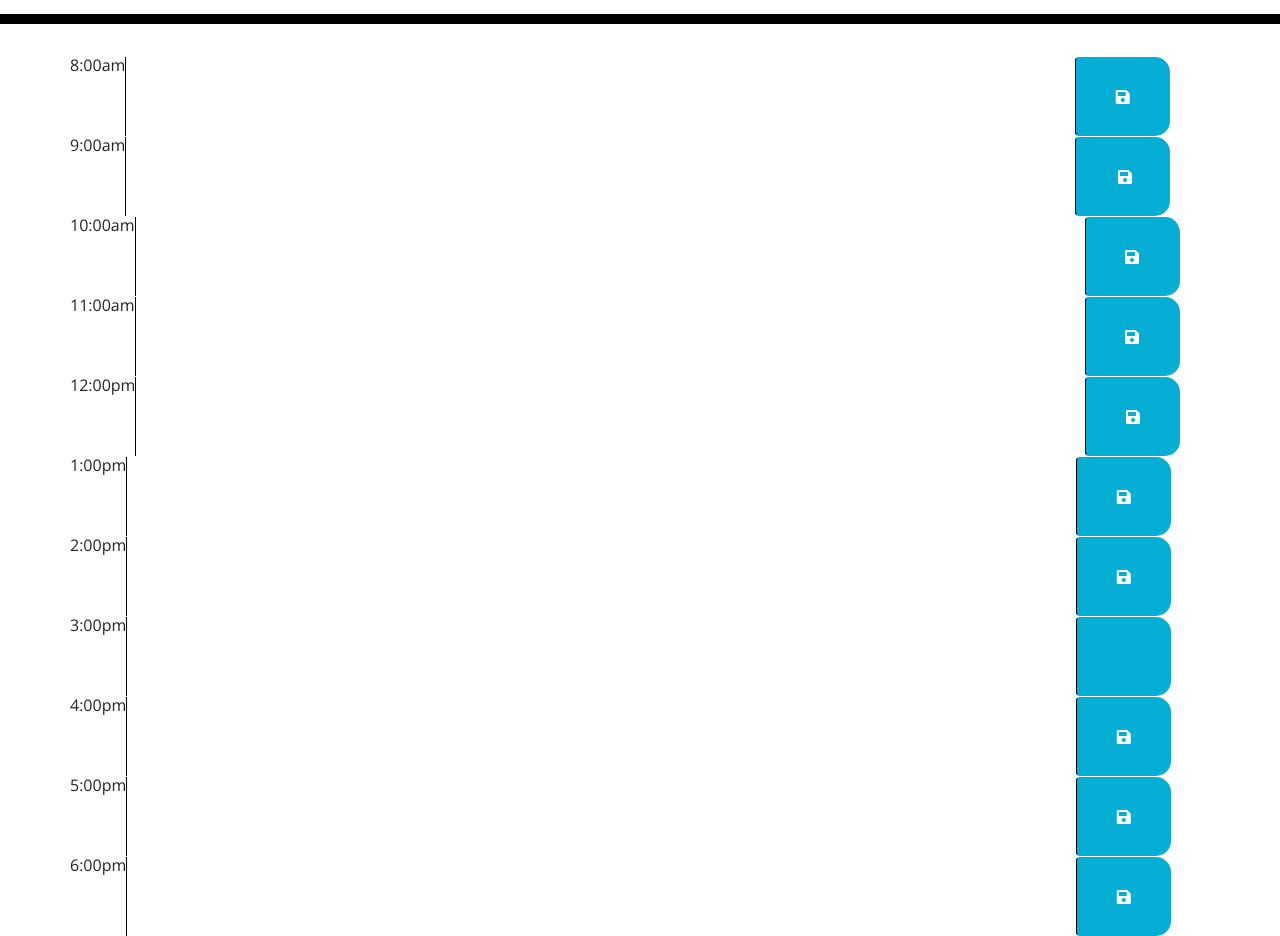
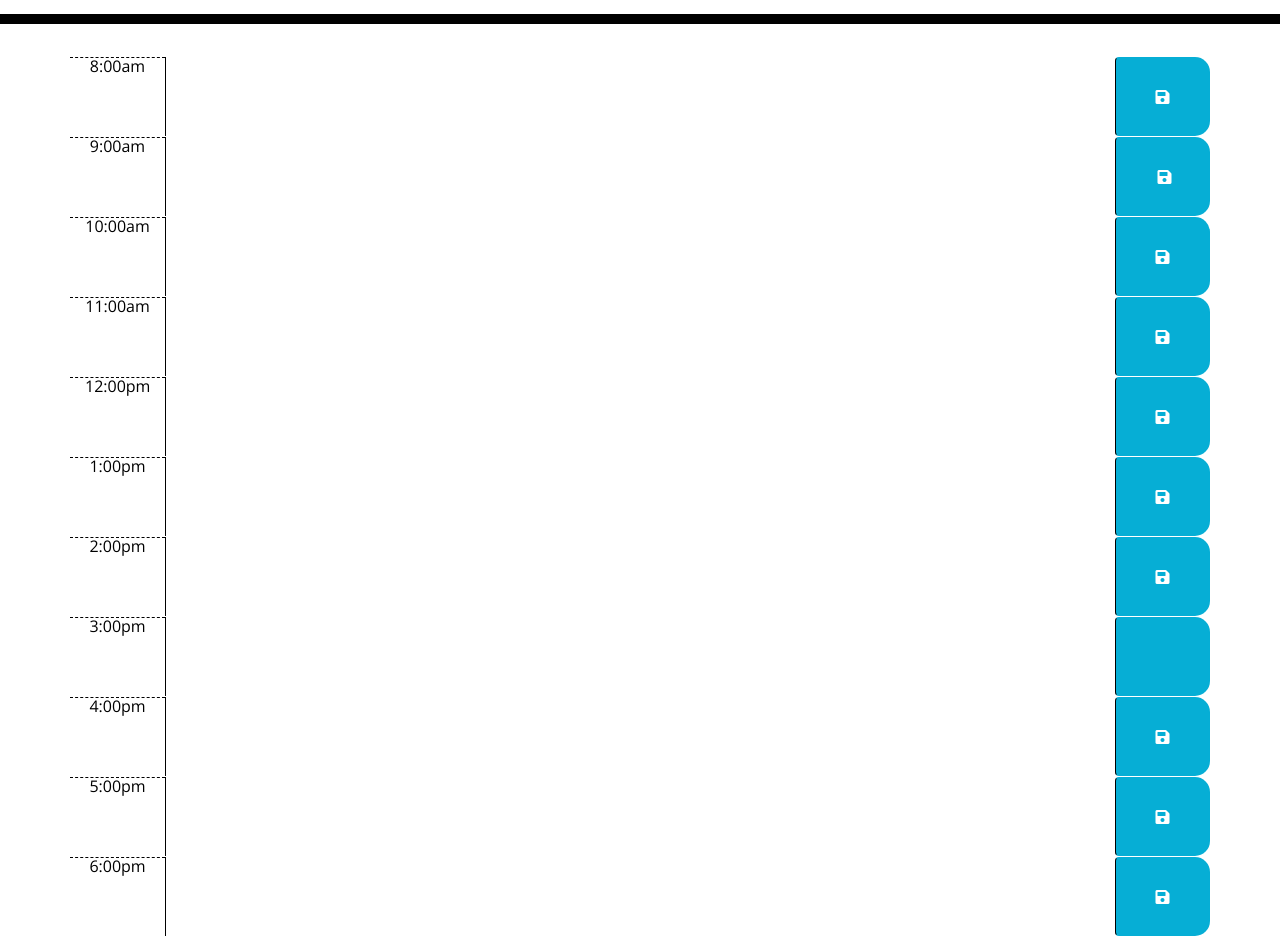
Before and after one commit to MacMitsch/schedule-star, a plain HTML site: page Develop/index.html in a window 1280 px wide. Shown: the part 280-1216 px from the top of the page. Drawn offline with nearby package versions, Linux system fonts and the light colour scheme.

Commit message:
fixed spacing issues for times

```diff
--- a/Develop/index.html
+++ b/Develop/index.html
@@ -30,61 +30,69 @@
     <div class="container">
       <!-- Timeblocks go here -->
       <div id="hour8" class="row time-block">
-        <div>8:00am</div>
+        <div class="col-md-1 hour">8:00am</div>
         <textarea class="description col-md-10"></textarea>
         <button class="btn saveBtn col-md-1"><i class="fas fa-save"></i></button>
       </div>
+
       <div id="hour9" class="row time-block">
-        <div>9:00am</div>
+        <div class="col-md-1 hour">9:00am</div>
         <textarea class="description col-md-10"></textarea>
         <button class="btn saveBtn col-md-1"> <i class="fas fa-save"></i></button>
       </div>
+
       <div id="hour10" class="row time-block">
-        <div>10:00am</div>
+        <div class="col-md-1 hour">10:00am</div>
         <textarea class="description col-md-10"></textarea>
         <button class="btn saveBtn col-md-1"><i class="fas fa-save"></i></button>
       </div>
+
       <div id="hour11" class="row time-block">
-        <div>11:00am</div>
+        <div class="col-md-1 hour">11:00am</div>
         <textarea class="description col-md-10"></textarea>
         <button class="btn saveBtn col-md-1"><i class="fas fa-save"></i></button>
       </div>
+
       <div id="hour12" class="row time-block">
-        <div>12:00pm</div>
+        <div class="col-md-1 hour">12:00pm</div>
         <textarea class="description col-md-10"></textarea>
         <button class="btn saveBtn col-md-1"><i class="fas fa-save"></i></button>
       </div>
+
       <div id="hour13" class="row time-block">
-        <div>1:00pm</div>
+        <div class="col-md-1 hour">1:00pm</div>
         <textarea class="description col-md-10"></textarea>
         <button class="btn saveBtn col-md-1"><i class="fas fa-save"></i></button>
       </div>
+
       <div id="hour14" class="row time-block">
-        <div>2:00pm</div>
+        <div class="col-md-1 hour">2:00pm</div>
         <textarea class="description col-md-10"></textarea>
         <button class="btn saveBtn col-md-1"><i class="fas fa-save"></i></button>
       </div>
 
       <div id="hour15" class="row time-block">
-        <div>3:00pm</div>
+        <div class="col-md-1 hour">3:00pm</div>
         <textarea class="description col-md-10"><i class="fas fa-save"></i></textarea>
         <button class="btn saveBtn col-md-1"></button>
       </div>
+
       <div id="hour16" class="row time-block">
-        <div>4:00pm</div>
+        <div class="col-md-1 hour">4:00pm</div>
         <textarea class="description col-md-10"></textarea>
         <button class="btn saveBtn col-md-1"><i class="fas fa-save"></i></button>
       </div>
+
       <div id="hour17" class="row time-block">
-        <div>5:00pm</div>
+        <div class="col-md-1 hour">5:00pm</div>
         <textarea class="description col-md-10"></textarea>
         <button class="btn saveBtn col-md-1"><i class="fas fa-save"></i></button>
       </div>
+
       <div id="hour18" class="row time-block">
-        <div>6:00pm</div>
+        <div class="col-md-1 hour">6:00pm</div>
         <textarea class="col-md-10 description  "></textarea>
         <button class="btn saveBtn col-md-1"><i class="fas fa-save"></i></button>
-
       </div>
     </div>
 
```
